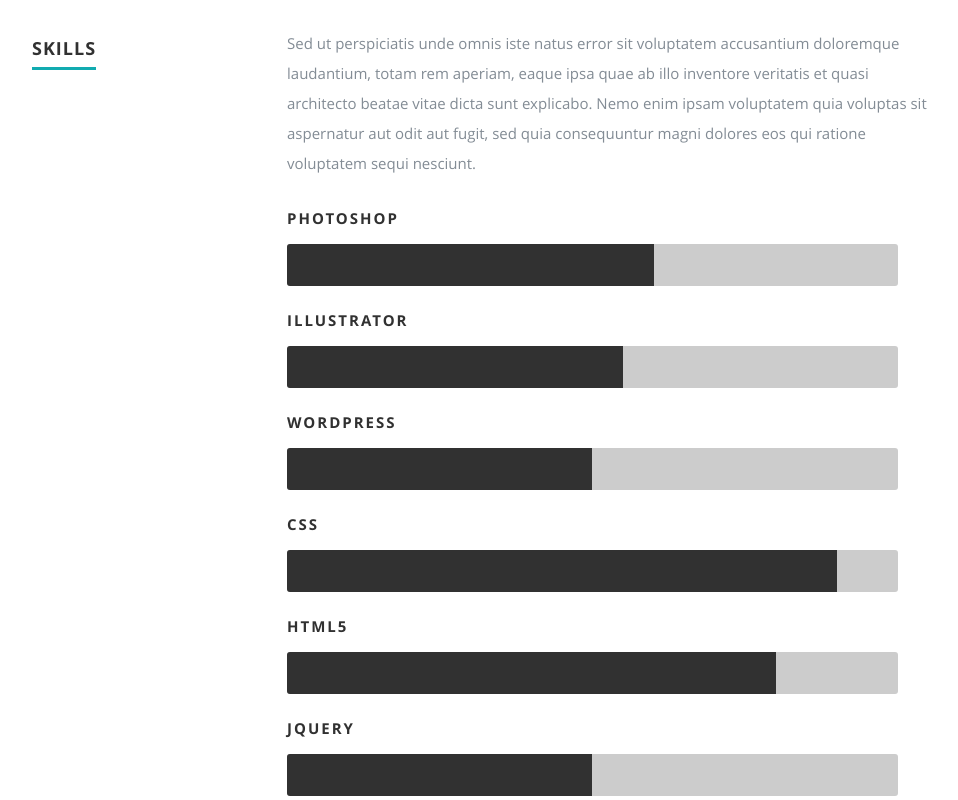
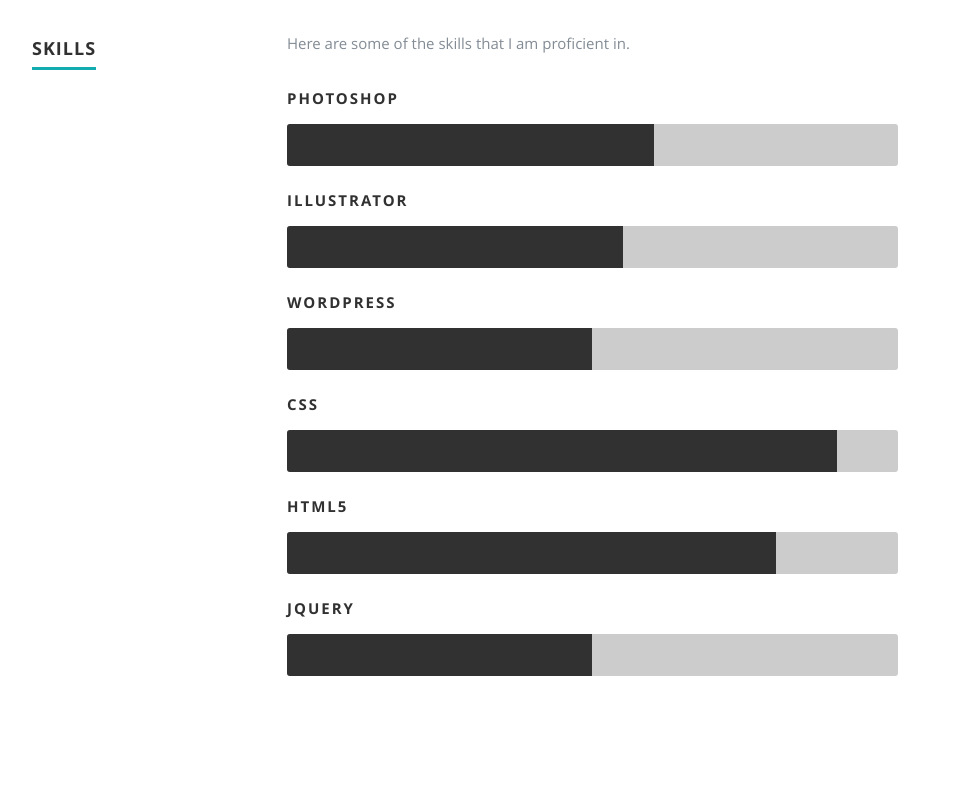
Before and after one commit to Riein/ReactJS_Notes_and_Examples, a React (Create React App) app in the folder resumeviewer/: page / in a window 1280 px wide. Shown: the part 2520-3320 px from the top of the page, without its empty margins (118-1076 px from the left). Built offline with nearby package versions, Linux system fonts and the light colour scheme.

Commit message:
Adds resume data to the Resume.js file.

```diff
--- a/resumeviewer/public/css/layout.css
+++ b/resumeviewer/public/css/layout.css
@@ -326,32 +326,26 @@
 }
 
 .photoshop {
-  	width: 60%;
   	-moz-animation: photoshop 2s ease;
   	-webkit-animation: photoshop 2s ease;
 }
 .illustrator {
-  	width: 55%;
   	-moz-animation: illustrator 2s ease;
   	-webkit-animation: illustrator 2s ease;
 }
 .wordpress {
-  	width: 50%;
   	-moz-animation: wordpress 2s ease;
   	-webkit-animation: wordpress 2s ease;
 }
 .css {
-  	width: 90%;
   	-moz-animation: css 2s ease;
   	-webkit-animation: css 2s ease;
 }
 .html5 {
-  	width: 80%;
   	-moz-animation: html5 2s ease;
   	-webkit-animation: html5 2s ease;
 }
 .jquery {
-  	width: 50%;
   	-moz-animation: jquery 2s ease;
   	-webkit-animation: jquery 2s ease;
 }
--- a/resumeviewer/src/Components/Resume.js
+++ b/resumeviewer/src/Components/Resume.js
@@ -2,6 +2,38 @@
 
 class Resume extends Component {
   render() {
+    if(this.props.data) {
+      var education = this.props.data.education.map(function(edu) {
+        return (<div key={edu.school} className="row item">
+           <div className="twelve columns">
+              <h3>{edu.school}</h3>
+              <p className="info">{edu.degree} <span>&bull;</span> <em className="date">{edu.graduated}</em></p>
+              <p>
+                {edu.description}
+              </p>
+           </div>
+        </div>)
+      });
+
+      var work = this.props.data.work.map(function(job) {
+        return <div key={job.company} className="row item">
+           <div className="twelve columns">
+              <h3>{job.company}</h3>
+              <p className="info">{job.title} <span>&bull;</span> <em className="date">{job.years}</em></p>
+              <p>
+              {job.description}
+              </p>
+           </div>
+        </div>
+      });
+
+      var skills = this.props.data.skills.map(function(skill) {
+        var className = 'bar-expand ' + skill.name.toLowerCase();
+        var style =  '-moz-animation: wordpress 2s ease -webkit-animation: wordpress 2s ease';
+        return <li key={skill.name}><span style={{width:skill.level, style}} className={className}></span><em>{skill.name}</em></li>
+      });
+    }
+
     return (
       <section id="resume">
       <div className="row education">
@@ -9,31 +41,7 @@
             <h1><span>Education</span></h1>
          </div>
          <div className="nine columns main-col">
-            <div className="row item">
-               <div className="twelve columns">
-                  <h3>University of Life</h3>
-                  <p className="info">Master in Graphic Design <span>&bull;</span> <em className="date">April 2007</em></p>
-                  <p>
-                  Lorem ipsum dolor sit amet, consectetuer adipiscing elit. Aenean commodo ligula eget dolor. Aenean massa.
-                  Cum sociis natoque penatibus et magnis dis parturient montes, nascetur ridiculus mus. Donec quam felis,
-                  ultricies nec, pellentesque eu, pretium quis, sem. Nulla consequat massa quis enim.
-                  Donec pede justo, fringilla vel, aliquet nec, vulputate eget, arcu. Nullam dictum felis eu pede mollis pretium.
-                  </p>
-               </div>
-            </div>
-
-            <div className="row item">
-               <div className="twelve columns">
-                  <h3>School of Cool Designers</h3>
-                  <p className="info">B.A. Degree in Graphic Design <span>&bull;</span> <em className="date">March 2003</em></p>
-                  <p>
-                  This is Photoshops version  of Lorem Ipsum. Proin gravida nibh vel velit auctor aliquet.
-                  Aenean sollicitudin, lorem quis bibendum auctor, nisi elit consequat ipsum, nec sagittis sem
-                  nibh id elit. Duis sed odio sit amet nibh vulputate cursus a sit amet mauris. Morbi accumsan
-                  ipsum velit. Nam nec tellus a odio tincidunt auctor a ornare odio. Sed non  mauris vitae erat
-                  </p>
-               </div>
-            </div>
+            {education}
          </div>
       </div>
 
@@ -43,31 +51,7 @@
             <h1><span>Work</span></h1>
          </div>
          <div className="nine columns main-col">
-            <div className="row item">
-               <div className="twelve columns">
-                  <h3>Awesome Design Studio</h3>
-                  <p className="info">Senior UX Designer <span>&bull;</span> <em className="date">March 2010 - Present</em></p>
-                  <p>
-                  Lorem ipsum dolor sit amet, consectetuer adipiscing elit. Aenean commodo ligula eget dolor. Aenean massa.
-                  Cum sociis natoque penatibus et magnis dis parturient montes, nascetur ridiculus mus. Donec quam felis,
-                  ultricies nec, pellentesque eu, pretium quis, sem. Nulla consequat massa quis enim.
-                  Donec pede justo, fringilla vel, aliquet nec, vulputate eget, arcu. Nullam dictum felis eu pede mollis pretium.
-                  </p>
-               </div>
-            </div>
-
-            <div className="row item">
-               <div className="twelve columns">
-                  <h3>Super Cool Studio</h3>
-                  <p className="info">UX Designer <span>&bull;</span> <em className="date">March 2007 - February 2010</em></p>
-                  <p>
-                  This is Photoshops version  of Lorem Ipsum. Proin gravida nibh vel velit auctor aliquet.
-                  Aenean sollicitudin, lorem quis bibendum auctor, nisi elit consequat ipsum, nec sagittis sem
-                  nibh id elit. Duis sed odio sit amet nibh vulputate cursus a sit amet mauris. Morbi accumsan
-                  ipsum velit. Nam nec tellus a odio tincidunt auctor a ornare odio. Sed non  mauris vitae erat
-                  </p>
-               </div>
-            </div>
+            {work}
          </div>
       </div>
 
@@ -76,19 +60,12 @@
             <h1><span>Skills</span></h1>
          </div>
          <div className="nine columns main-col">
-            <p>Sed ut perspiciatis unde omnis iste natus error sit voluptatem accusantium doloremque laudantium, totam rem aperiam,
-            eaque ipsa quae ab illo inventore veritatis et quasi architecto beatae vitae dicta sunt explicabo. Nemo enim ipsam
-            voluptatem quia voluptas sit aspernatur aut odit aut fugit, sed quia consequuntur magni dolores eos qui ratione
-            voluptatem sequi nesciunt.
+            <p>
+            Here are some of the skills that I am proficient in.
             </p>
 				<div className="bars">
 				   <ul className="skills">
-					   <li><span className="bar-expand photoshop"></span><em>Photoshop</em></li>
-                  <li><span className="bar-expand illustrator"></span><em>Illustrator</em></li>
-						<li><span className="bar-expand wordpress"></span><em>Wordpress</em></li>
-						<li><span className="bar-expand css"></span><em>CSS</em></li>
-						<li><span className="bar-expand html5"></span><em>HTML5</em></li>
-                  <li><span className="bar-expand jquery"></span><em>jQuery</em></li>
+					   {skills}
 					</ul>
 				</div>
 			</div>
```
